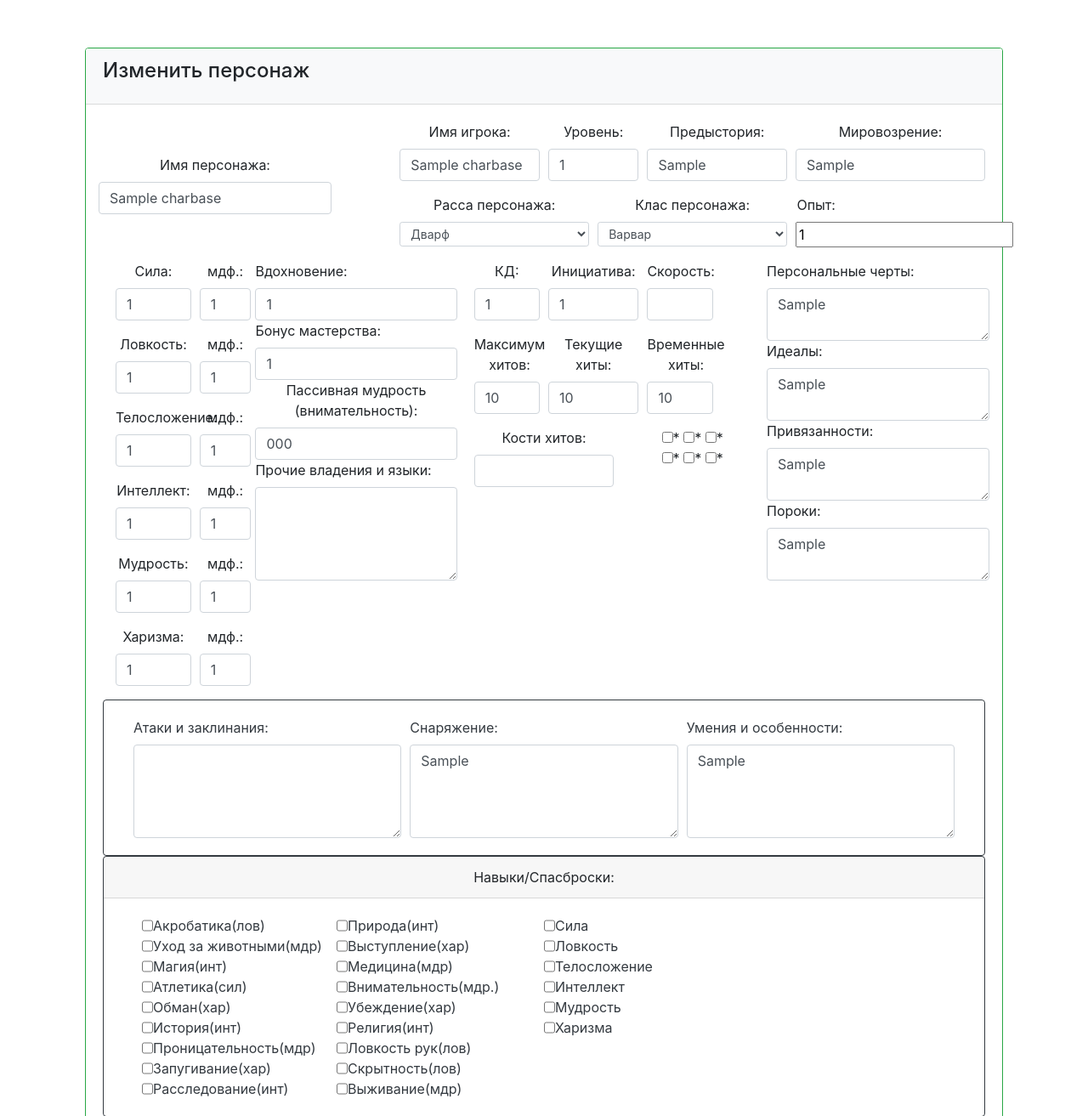
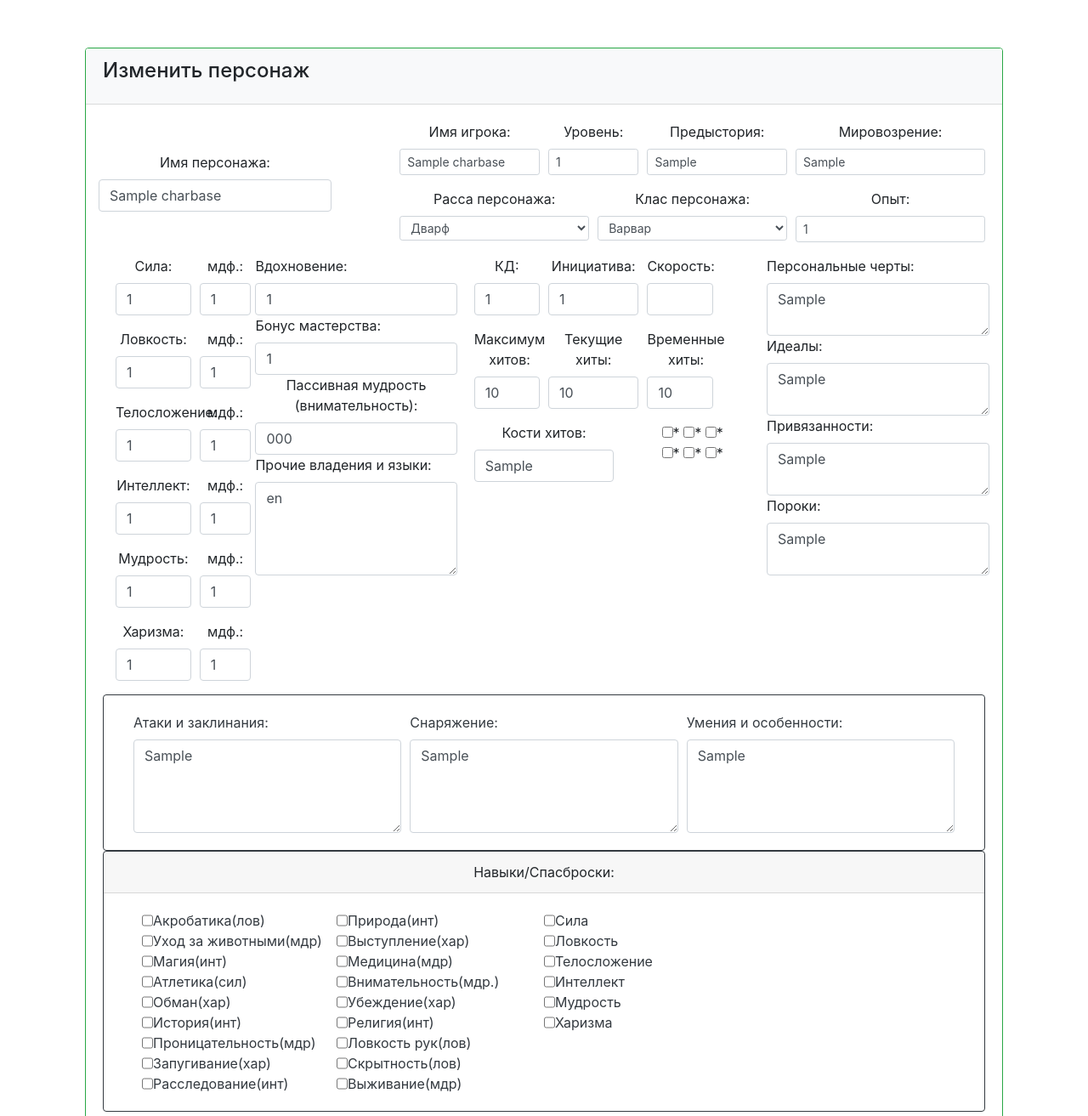
Before and after one commit to r2d2-lex/dnd5e, a Django app: a page that uses ksardas/main/templates/main/edit_character.html in a window 1280 px wide. Shown: the part 195-1508 px from the top of the page at 85% size. Run offline with Django 3.2, Linux system fonts and the light colour scheme; a user stored in the database is signed in; tables that the repository leaves empty hold one stand-in row (values such as "Sample post"); grey boxes marked "Sample" are stand-in pictures; parts of the project's set-up code (start-up, migrations or seed data) failed here and were passed over; some libraries are stand-ins or nearby versions.

Commit message:
form fix

```diff
--- a/ksardas/main/templates/main/edit_character.html
+++ b/ksardas/main/templates/main/edit_character.html
@@ -31,19 +31,19 @@
                     <div class="form-row">
                         <div class="form-group col-md-3">
                             <label for="playername">Имя игрока: </label>
-                            <input id="playername" class="form-control" type="text" name="playername" value="{{ form.playername }}">
+                            <input id="playername" class="form-control form-control-sm" type="text" name="playername" value="{{ form.playername }}">
                         </div>
                         <div class="form-group col-md-2">
                             <label for="level">Уровень: </label>
-                            <input id="level"  class="form-control" type="number" name="level" step="1" min="0" value="{{ form.level }}">
+                            <input id="level"  class="form-control form-control-sm" type="number" name="level" step="1" min="0" value="{{ form.level }}">
                         </div>
                         <div class="form-group col-md-3">
                             <label for="char_history">Предыстория: </label>
-                            <input id="char_history" class="form-control" type="text" name="char_history" value="{{ form.char_history }}">
+                            <input id="char_history" class="form-control form-control-sm" type="text" name="char_history" value="{{ form.char_history }}">
                         </div>
                         <div class="form-group col-md-4">
                             <label for="world_view">Мировозрение: </label>
-                            <input id="world_view" class="form-control" type="text" name="world_view" value="{{ form.world_view }}">
+                            <input id="world_view" class="form-control form-control-sm" type="text" name="world_view" value="{{ form.world_view }}">
                         </div>
                     </div>
 
@@ -71,9 +71,9 @@
                             </select>
                         </div>
 
-                        <div class="form-group col-md-1">
+                        <div class="form-group col-md-4">
                             <label for="expirence">Опыт: </label>
-                            <input id="expirence" type="number" name="expirence" step="1" min="0" value="{{ form.expirence }}">
+                            <input id="expirence" class="form-control form-control-sm" type="number" name="expirence" step="1" min="0" value="{{ form.expirence }}">
                         </div>
                     </div>
 
@@ -168,7 +168,7 @@
                             </div>
                             <div class="form-row">
                                 <label for="profi_languages">Прочие владения и языки:</label>
-                                <textarea id="profi_languages" name="profi_languages" class="form-control" rows="4">{{ form.profi_languages }}</textarea>
+                                <textarea id="profi_languages" name="prof_and_languages" class="form-control" rows="4">{{ form.prof_and_languages }}</textarea>
                             </div>
                             <!-- Конец второй половины первой колонки -->
                         </div>
@@ -210,7 +210,7 @@
                     <div class="form-row">
                         <div class="form-group col-md-6">
                             <label for="hitpoints_str">Кости хитов: </label>
-                            <input id="hitpoints_str" class="form-control" type="text" name="hitpoints_str" value="{{ form.hitpoints_str }}">
+                            <input id="hitpoints_str" class="form-control" type="text" name="hit_dice" value="{{ form.hit_dice }}">
                         </div>
                         <div class="form-group col-md-6">
                             <div class="control-group">
@@ -273,7 +273,7 @@
                     <div class="container"><div class="form-row">
                         <div class="col col-md-4">
                             <label for="attacks_spellc">Атаки и заклинания:</label>
-                            <textarea id="attacks_spellc" name="attacks_spellc" class="form-control" rows="4">{{ form.attacks_spellc }}</textarea>
+                            <textarea id="attacks_spellc" name="attacks_and_spell_casting" class="form-control" rows="4">{{ form.attacks_and_spell_casting }}</textarea>
                         </div>
                         <div class="col col-md-4">
                             <label for="equipment">Снаряжение:</label>
```
Also changed, not shown: ksardas/main/forms.py (+24 -14 lines).
